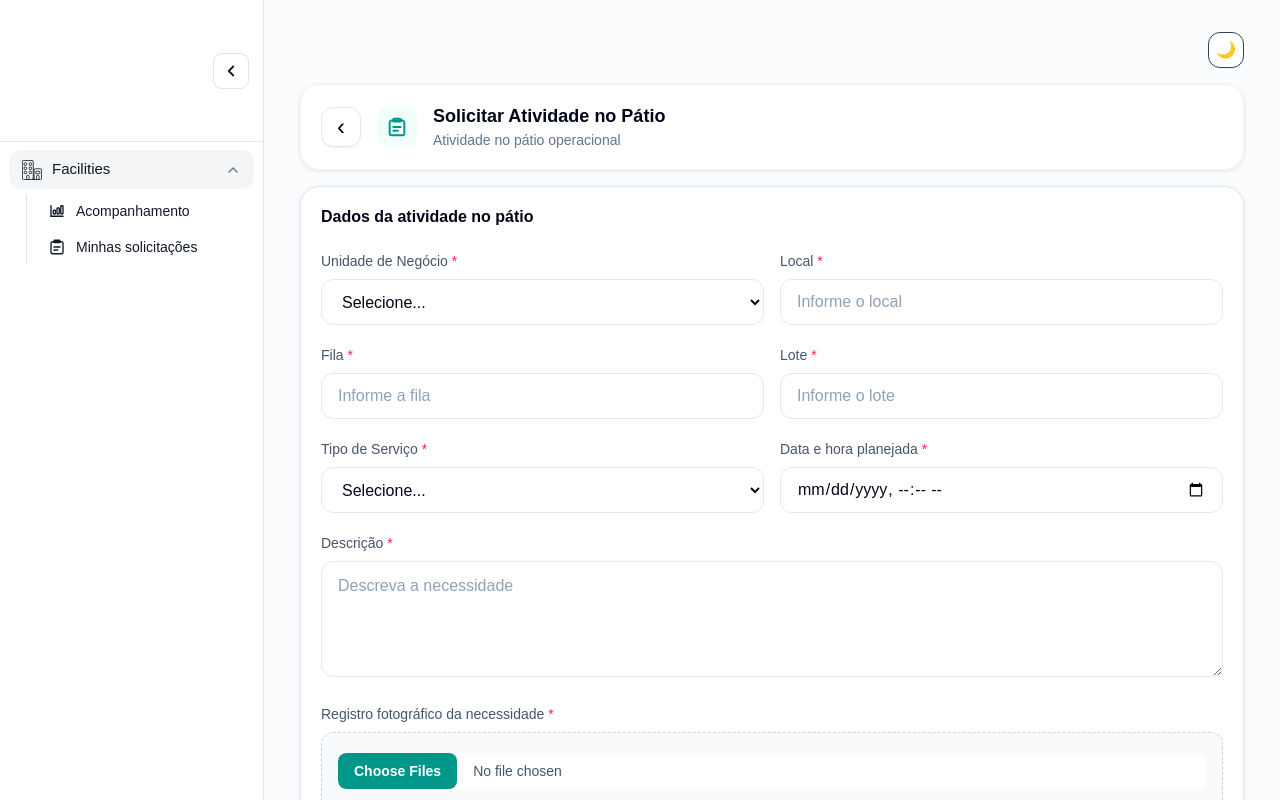
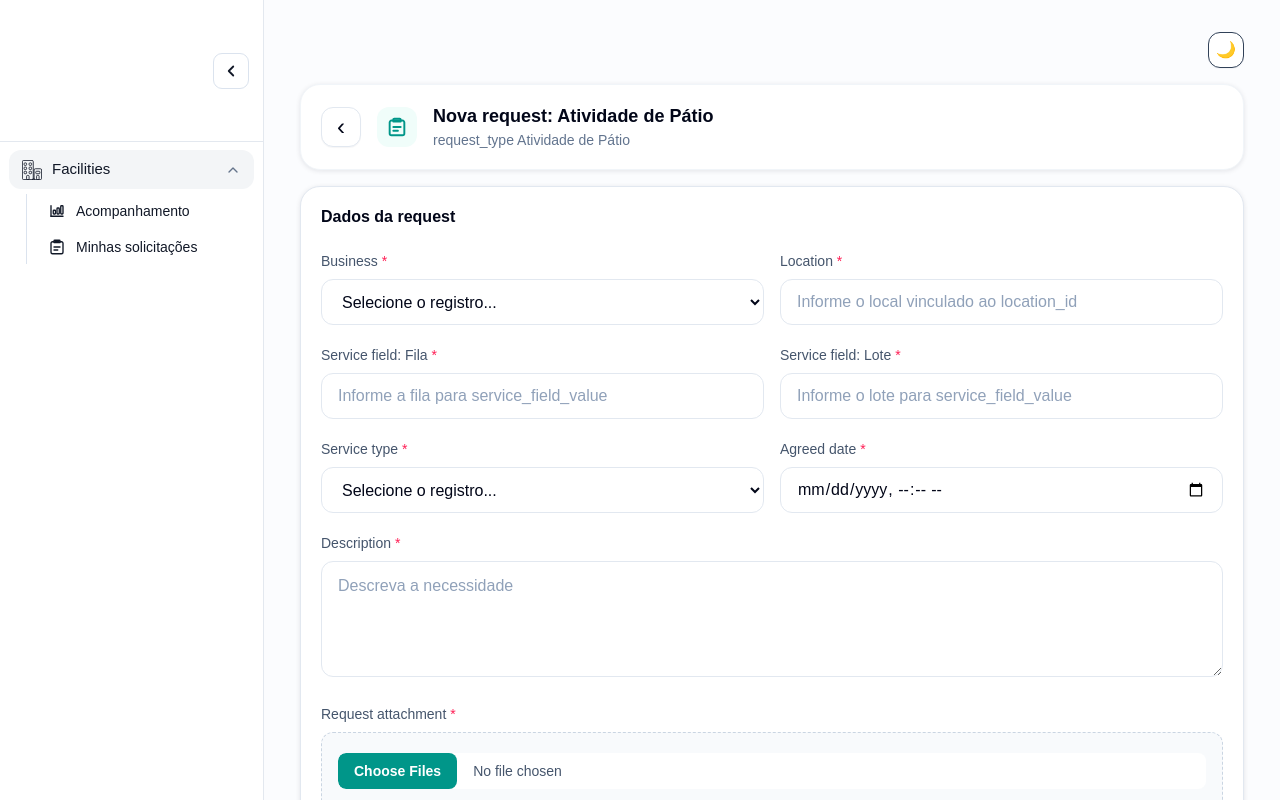
Before and after one commit to BAQ2002/OpsHub-Facilities, a Next.js app: page /solicitar-atividade/patio in a window 1280 px wide. Shown: the top 800 px of the page. Built offline with nearby package versions, Linux system fonts and the light colour scheme.

Commit message:
refactor: align page labels with database schema

```diff
--- a/app/_components/FacilitiesMap.tsx
+++ b/app/_components/FacilitiesMap.tsx
@@ -266,7 +266,7 @@ export default function FacilitiesMap({
 
           <div
             className="pointer-events-none absolute inset-0"
-            aria-label="Localização das atividades programadas"
+            aria-label="Localização das requests programadas"
           >
             {markers.map((marker) => (
               <span
--- a/app/acompanhamento-atividades/page.tsx
+++ b/app/acompanhamento-atividades/page.tsx
@@ -13,10 +13,10 @@ export default async function ActivityTrackingPage() {
               Administração
             </p>
             <h1 className="mt-2 text-[26px] font-bold leading-none tracking-[-0.03em] text-slate-950">
-              Acompanhamento de atividades
+              Acompanhamento de requests
             </h1>
             <p className="mt-3 max-w-2xl text-sm leading-6 text-slate-500">
-              Monitore chamados, status de atendimento e evolução mensal das solicitações de Facilities.
+              Monitore registros da tabela request por status, service_category e evolução mensal.
             </p>
           </div>
 
@@ -35,9 +35,9 @@ export default async function ActivityTrackingPage() {
         >
           <a
             className="inline-flex h-11 items-center border-b-2 border-teal-500 px-6 text-sm font-bold text-teal-600"
-            href="#chamados"
+            href="#requests"
           >
-            Chamados
+            Requests
           </a>
           <a
             className="inline-flex h-11 items-center rounded-t-xl border border-b-0 border-slate-200 bg-white px-6 text-sm font-medium text-slate-600 shadow-[0_1px_1px_rgba(15,23,42,0.04)]"
@@ -48,14 +48,14 @@ export default async function ActivityTrackingPage() {
         </nav>
 
         <section
-          id="chamados"
+          id="requests"
           className="mb-4 rounded-[20px] border border-slate-200 bg-white p-4 shadow-[0_1px_4px_rgba(15,23,42,0.08)]"
-          aria-label="Filtros de chamados"
+          aria-label="Filtros de requests"
         >
           <div className="grid gap-3 lg:grid-cols-[170px_1fr_1fr_auto_auto]">
             <FilterField label="Período" value="06/06/2026 - 06/06/2026" />
-            <SelectField label="Área" value="Todas as áreas" />
-            <SelectField label="Categoria" value="Todas as categorias" />
+            <SelectField label="Business" value="Todos os business" />
+            <SelectField label="Service category" value="Todas as service_category" />
 
             <button
               className="inline-flex h-11 items-center justify-center gap-2 rounded-xl border border-teal-500 bg-white px-5 text-sm font-semibold text-teal-600 shadow-[0_1px_1px_rgba(15,23,42,0.04)] transition hover:bg-teal-50"
@@ -91,10 +91,10 @@ export default async function ActivityTrackingPage() {
         </section>
 
         <section id="dashboard" className="grid gap-4 xl:grid-cols-2">
-          <ChartCard title="Chamados por categoria">
+          <ChartCard title="Requests por service_category">
             <DonutChart data={categoryData} />
           </ChartCard>
-          <ChartCard title="Chamados por status">
+          <ChartCard title="Requests por request_status">
             <DonutChart data={statusData} />
           </ChartCard>
         </section>
@@ -103,13 +103,13 @@ export default async function ActivityTrackingPage() {
           <div className="mb-6 flex flex-col gap-2 sm:flex-row sm:items-center sm:justify-between">
             <div>
               <h2 id="monthly-chart-title" className="text-base font-bold leading-tight text-slate-950">
-                Chamados por mês
+                Requests por mês
               </h2>
-              <p className="mt-1 text-xs text-slate-500">Comparativo anual entre chamados abertos e fechados.</p>
+              <p className="mt-1 text-xs text-slate-500">Comparativo anual entre requests abertas e fechadas.</p>
             </div>
             <div className="flex gap-4 text-xs text-slate-600">
-              <LegendItem color="#f97316" label="Abertos" />
-              <LegendItem color="#84cc16" label="Fechados" />
+              <LegendItem color="#f97316" label="Abertas" />
+              <LegendItem color="#84cc16" label="Fechadas" />
             </div>
           </div>
 
@@ -182,7 +182,7 @@ function DonutChart({ data }: { data: ChartItem[] }) {
   return (
     <div className="grid items-center gap-6 md:grid-cols-[210px_1fr]">
       <div className="relative mx-auto h-[210px] w-[210px]">
-        <svg className="h-full w-full -rotate-90" viewBox="0 0 42 42" role="img" aria-label={`Total de ${total} chamados`}>
+        <svg className="h-full w-full -rotate-90" viewBox="0 0 42 42" role="img" aria-label={`Total de ${total} requests`}>
           <circle cx="21" cy="21" r="15.915" fill="transparent" stroke="#eef2f7" strokeWidth="6" />
           {segments.map((item) => (
             <circle
@@ -201,7 +201,7 @@ function DonutChart({ data }: { data: ChartItem[] }) {
         </svg>
         <div className="absolute inset-0 flex flex-col items-center justify-center text-center">
           <strong className="text-3xl font-bold text-slate-950">{total}</strong>
-          <span className="mt-1 text-xs font-medium text-slate-500">chamados</span>
+          <span className="mt-1 text-xs font-medium text-slate-500">requests</span>
         </div>
       </div>
 
@@ -246,12 +246,12 @@ function MonthlyBarChart({
                   <span
                     className="w-4 rounded-t-md bg-orange-500"
                     style={{ height: `${(item.open / maxMonthlyValue) * 100}%` }}
-                    title={`${item.open} chamados abertos`}
+                    title={`${item.open} requests abertos`}
                   />
                   <span
                     className="w-4 rounded-t-md bg-lime-500"
                     style={{ height: `${(item.closed / maxMonthlyValue) * 100}%` }}
-                    title={`${item.closed} chamados fechados`}
+                    title={`${item.closed} requests fechados`}
                   />
                 </div>
                 <span className="text-center text-xs font-medium text-slate-500">{item.month}</span>
--- a/app/page.tsx
+++ b/app/page.tsx
@@ -154,11 +154,11 @@ export default async function Home() {
               <div className="grid gap-3 sm:grid-cols-1">
                 <ActionCard
                   href="/solicitar-atividade"
-                  label="Solicitar Atividade"
+                  label="Nova solicitação"
                 />
                 <ActionCard
                   href="/minhas-solicitacoes"
-                  label="Minhas solicitações"
+                  label="Minhas requests"
                 />
               </div>
             </div>
@@ -207,14 +207,14 @@ export default async function Home() {
             id="map-title"
             className="mb-2 px-1 text-sm font-bold leading-tight text-slate-950"
           >
-            TECON Salvador - Atividades Facilities
+            TECON Salvador - Solicitações Facilities
           </h2>
 
           <FacilitiesMap image={mapImage} markers={activityMarkers} />
 
           <div
             className="mt-4 flex flex-wrap items-center gap-2 rounded-[18px] border border-slate-200 bg-white px-4 py-3 shadow-[0_1px_4px_rgba(15,23,42,0.12)]"
-            aria-label="Filtros de unidade de negócio das solicitações planejadas"
+            aria-label="Filtros de business das requests planejadas"
           >
             <span className="mr-1 text-xs font-medium text-slate-500">
               Mostrar:
@@ -240,14 +240,14 @@ export default async function Home() {
             >
               <div>
                 <h3 className="text-sm font-bold leading-tight text-slate-950">
-                  Solicitações planejadas
+                  Requests planejadas
                 </h3>
                 <p className="mt-1 text-xs text-slate-500">
-                  20 registros distribuídos entre Atividade no Pátio e Chamado
+                  Registros da tabela request distribuídos por request_type
                 </p>
               </div>
               <span className="rounded-full bg-teal-50 px-3 py-1 text-xs font-semibold text-teal-700">
-                {activityRecords.length} atividades
+                {activityRecords.length} requests
               </span>
             </div>
 
@@ -256,13 +256,13 @@ export default async function Home() {
                 <thead className="bg-slate-50 text-[11px] font-semibold uppercase tracking-[0.02em] text-slate-500">
                   <tr>
                     <th className="px-4 py-3">ID</th>
-                    <th className="px-4 py-3">Tipo de atividade</th>
-                    <th className="px-4 py-3">Unidade de Negócio</th>
-                    <th className="px-4 py-3">Categoria</th>
-                    <th className="px-4 py-3">Tipo de Serviço</th>
-                    <th className="px-4 py-3">Local</th>
-                    <th className="px-4 py-3">Data e hora planejada</th>
-                    <th className="px-4 py-3">Descrição</th>
+                    <th className="px-4 py-3">Request type</th>
+                    <th className="px-4 py-3">Business</th>
+                    <th className="px-4 py-3">Service category</th>
+                    <th className="px-4 py-3">Service type</th>
+                    <th className="px-4 py-3">Location</th>
+                    <th className="px-4 py-3">Agreed date</th>
+                    <th className="px-4 py-3">Description</th>
                   </tr>
                 </thead>
                 <tbody className="divide-y divide-slate-200 text-slate-700">
--- a/app/solicitar-atividade/_components/ActivityRequestForm.tsx
+++ b/app/solicitar-atividade/_components/ActivityRequestForm.tsx
@@ -43,7 +43,7 @@ export default function ActivityRequestForm({
           <Link
             className="flex h-10 w-10 items-center justify-center rounded-xl border border-slate-200 bg-white text-2xl leading-none text-slate-950 shadow-[0_1px_1px_rgba(15,23,42,0.04)]"
             href="/solicitar-atividade"
-            aria-label="Voltar para solicitar atividade"
+            aria-label="Voltar para nova request"
           >
             ‹
           </Link>
@@ -89,7 +89,7 @@ export default function ActivityRequestForm({
               type="submit"
             >
               <SaveIcon />
-              Salvar Solicitação
+              Salvar request
             </button>
           </div>
         </form>
@@ -126,7 +126,7 @@ function renderField(field: Field, fieldId: string) {
         required
       >
         <option value="" disabled>
-          Selecione...
+          Selecione o registro...
         </option>
         {field.options?.map((option) => (
           <option key={option} value={option}>
@@ -162,7 +162,7 @@ function renderField(field: Field, fieldId: string) {
           required
         />
         <span className="mt-3 block text-xs text-slate-500">
-          Anexe uma ou mais fotos que registrem a necessidade.
+          Anexe arquivos que serão vinculados como request_attachment.
         </span>
       </div>
     );
--- a/app/solicitar-atividade/chamado/page.tsx
+++ b/app/solicitar-atividade/chamado/page.tsx
@@ -3,44 +3,44 @@ import ActivityRequestForm from "../_components/ActivityRequestForm";
 
 const chamadoFields = [
   {
-    label: "Unidade de Negócio",
-    name: "unidade-negocio",
+    label: "Business",
+    name: "business_id",
     type: "select" as const,
     options: ["TECON", "CLS"],
   },
   {
-    label: "Categoria",
-    name: "categoria",
+    label: "Service category",
+    name: "service_category_id",
     type: "select" as const,
     options: ["Administrativo", "Predial", "Suporte", "Outro"],
   },
   {
-    label: "Tipo de Serviço",
-    name: "tipo-servico",
+    label: "Service type",
+    name: "service_type_id",
     type: "select" as const,
     options: ["Manutenção", "Limpeza", "Copa e café", "Outro"],
   },
   {
-    label: "Local",
-    name: "local",
+    label: "Location",
+    name: "location_id",
     type: "text" as const,
-    placeholder: "Informe o local",
+    placeholder: "Informe o local vinculado ao location_id",
   },
   {
-    label: "Data e hora planejada",
-    name: "data-hora-planejada",
+    label: "Agreed date",
+    name: "agreed_date",
     type: "datetime-local" as const,
   },
   {
-    label: "Descrição",
-    name: "descricao",
+    label: "Description",
+    name: "description",
     type: "textarea" as const,
     placeholder: "Descreva a necessidade",
     fullWidth: true,
   },
   {
-    label: "Registro fotográfico da necessidade",
-    name: "registro-fotografico",
+    label: "Request attachment",
+    name: "request_attachment",
     type: "file" as const,
     fullWidth: true,
   },
@@ -49,9 +49,9 @@ const chamadoFields = [
 export default function ChamadoRequestPage() {
   return (
     <ActivityRequestForm
-      title="Solicitar Atividade de Chamado"
-      subtitle="Atividade no prédio administrativo"
-      sectionTitle="Dados do chamado"
+      title="Nova request: Chamado"
+      subtitle="request_type Chamado"
+      sectionTitle="Dados da request"
       fields={chamadoFields}
       action={createActivityRequestAction}
     />
--- a/app/solicitar-atividade/page.tsx
+++ b/app/solicitar-atividade/page.tsx
@@ -2,17 +2,17 @@ import Link from "next/link";
 
 const requestCards = [
   {
-    title: "Solicitar Atividade no Pátio",
+    title: "Nova request: Atividade de Pátio",
     description:
-      "Realize uma solicitação de atividade no pátio operacional para o setor de Facilities.",
+      "Crie um registro request com request_type Atividade de Pátio para o setor de Facilities.",
     iconBg: "bg-blue-50",
     iconColor: "text-blue-500",
     href: "/solicitar-atividade/patio",
   },
   {
-    title: "Solicitar Atividade de Chamado",
+    title: "Nova request: Chamado",
     description:
-      "Realize uma solicitação de atividade no prédio administrativo para o setor de Facilities.",
+      "Crie um registro request com request_type Chamado para o setor de Facilities.",
     iconBg: "bg-cyan-50",
     iconColor: "text-cyan-600",
     href: "/solicitar-atividade/chamado",
@@ -23,7 +23,7 @@ export default function SolicitarAtividadePage() {
   return (
     <section className="flex min-h-screen items-center justify-center bg-[#fbfcfe] px-5 py-8 text-slate-950 md:px-8 lg:px-9">
       <div className="w-full max-w-[760px]">
-        <h1 className="sr-only">Solicitar Atividade</h1>
+        <h1 className="sr-only">Nova request</h1>
 
         <div className="grid gap-4 md:grid-cols-2">
           {requestCards.map((card) => (
@@ -49,7 +49,7 @@ export default function SolicitarAtividadePage() {
               <span
                 className={`mt-3 inline-flex items-center gap-2 text-xs font-bold ${card.iconColor}`}
               >
-                Solicitar
+                Criar request
                 <span aria-hidden="true">→</span>
               </span>
             </Link>
--- a/app/solicitar-atividade/patio/page.tsx
+++ b/app/solicitar-atividade/patio/page.tsx
@@ -3,50 +3,50 @@ import ActivityRequestForm from "../_components/ActivityRequestForm";
 
 const patioFields = [
   {
-    label: "Unidade de Negócio",
-    name: "unidade-negocio",
+    label: "Business",
+    name: "business_id",
     type: "select" as const,
     options: ["Unidade 1", "Unidade 2", "Unidade 3"],
   },
   {
-    label: "Local",
-    name: "local",
+    label: "Location",
+    name: "location_id",
     type: "text" as const,
-    placeholder: "Informe o local",
+    placeholder: "Informe o local vinculado ao location_id",
   },
   {
-    label: "Fila",
-    name: "fila",
+    label: "Service field: Fila",
+    name: "service_field_fila",
     type: "text" as const,
-    placeholder: "Informe a fila",
+    placeholder: "Informe a fila para service_field_value",
   },
   {
-    label: "Lote",
-    name: "lote",
+    label: "Service field: Lote",
+    name: "service_field_lote",
     type: "text" as const,
-    placeholder: "Informe o lote",
+    placeholder: "Informe o lote para service_field_value",
   },
   {
-    label: "Tipo de Serviço",
-    name: "tipo-servico",
+    label: "Service type",
+    name: "service_type_id",
     type: "select" as const,
     options: ["Manutenção", "Limpeza", "Apoio operacional", "Outro"],
   },
   {
-    label: "Data e hora planejada",
-    name: "data-hora-planejada",
+    label: "Agreed date",
+    name: "agreed_date",
     type: "datetime-local" as const,
   },
   {
-    label: "Descrição",
-    name: "descricao",
+    label: "Description",
+    name: "description",
     type: "textarea" as const,
     placeholder: "Descreva a necessidade",
     fullWidth: true,
   },
   {
-    label: "Registro fotográfico da necessidade",
-    name: "registro-fotografico",
+    label: "Request attachment",
+    name: "request_attachment",
     type: "file" as const,
     fullWidth: true,
   },
@@ -55,9 +55,9 @@ const patioFields = [
 export default function PatioRequestPage() {
   return (
     <ActivityRequestForm
-      title="Solicitar Atividade no Pátio"
-      subtitle="Atividade no pátio operacional"
-      sectionTitle="Dados da atividade no pátio"
+      title="Nova request: Atividade de Pátio"
+      subtitle="request_type Atividade de Pátio"
+      sectionTitle="Dados da request"
       fields={patioFields}
       action={createActivityRequestAction}
     />
```
Also changed, not shown: app/minhas-solicitacoes/page.tsx (+9 -9 lines).
